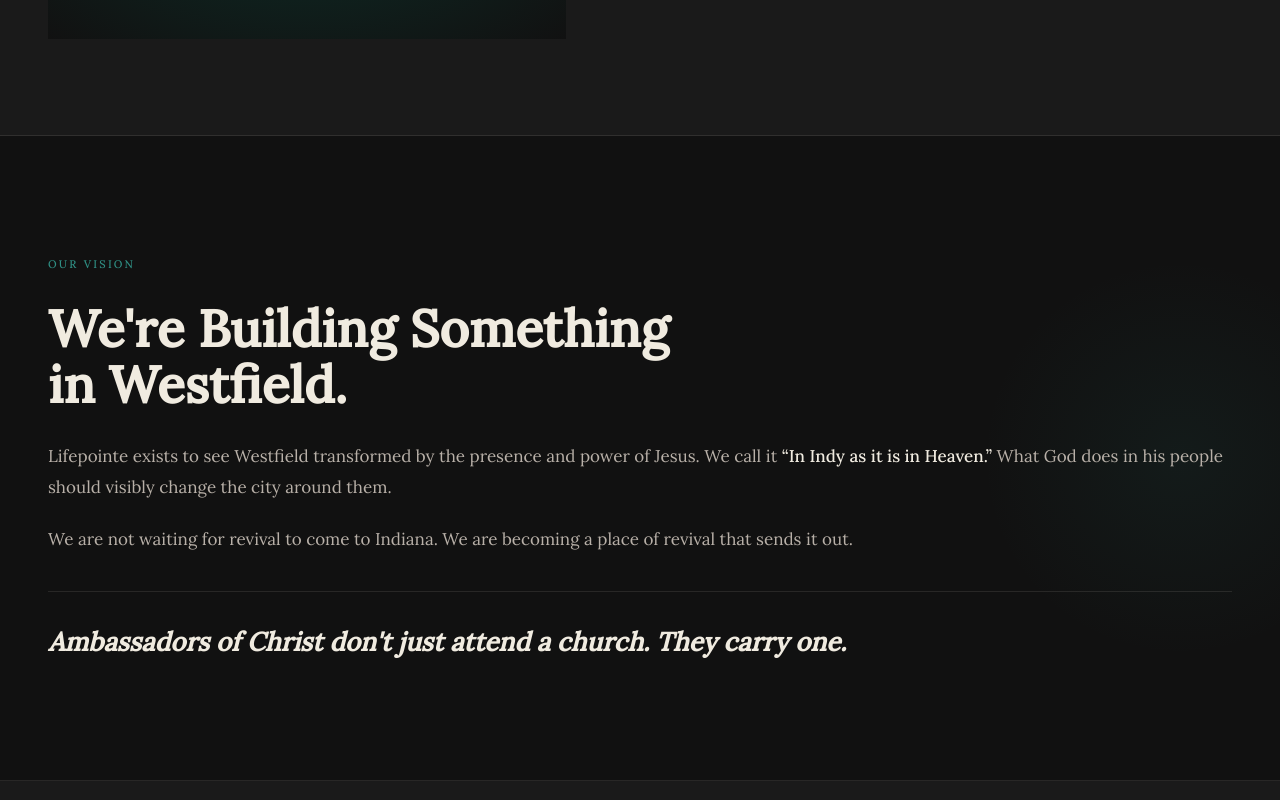
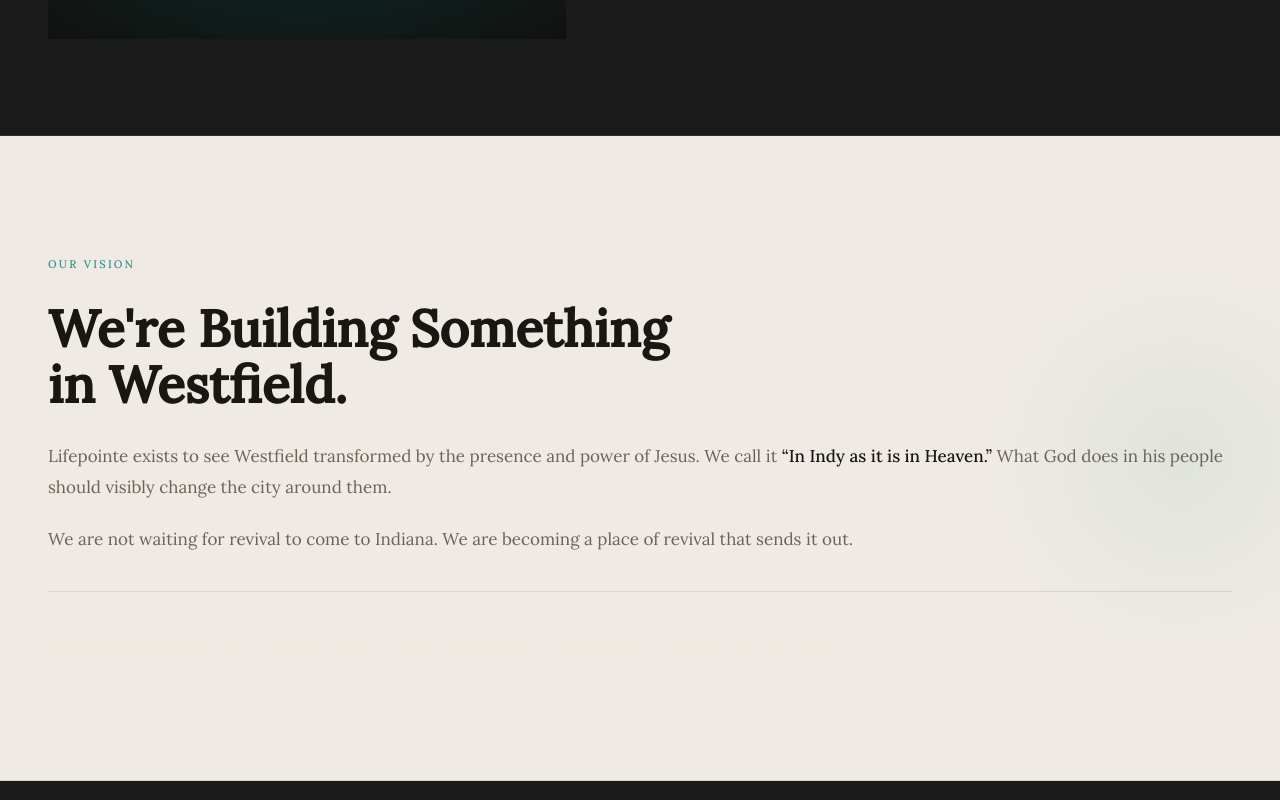
Before and after one commit to arkidentity/lifepointe, a Next.js app: page / in a window 1280 px wide. Shown: the part 1040-1840 px from the top of the page. Built offline with nearby package versions, Linux system fonts and the light colour scheme.

Commit message:
cream sections

```diff
--- a/components/home/Vision.tsx
+++ b/components/home/Vision.tsx
@@ -1,9 +1,9 @@
 export function Vision() {
   return (
     <section
-      className="relative overflow-hidden px-5 py-[72px] md:py-[120px] md:px-12 border-b"
+      className="always-light relative overflow-hidden px-5 py-[72px] md:py-[120px] md:px-12 border-b"
       style={{
-        background: 'var(--lp-vision-bg)',
+        background: 'var(--lp-bg-alt)',
         borderColor: 'var(--lp-border)',
       }}
     >
--- a/components/visit/VisitContact.tsx
+++ b/components/visit/VisitContact.tsx
@@ -1,8 +1,8 @@
 export function VisitContact() {
   return (
     <section
-      className="px-5 py-[64px] md:py-[88px] md:px-12 text-center"
-      style={{ background: 'var(--lp-bg)' }}
+      className="always-light px-5 py-[64px] md:py-[88px] md:px-12 text-center"
+      style={{ background: 'var(--lp-bg-alt)' }}
     >
       <div className="max-w-[480px] mx-auto">
         <p
```
Also changed, not shown: 1 other file (tests, documents, lock files or other folders).
